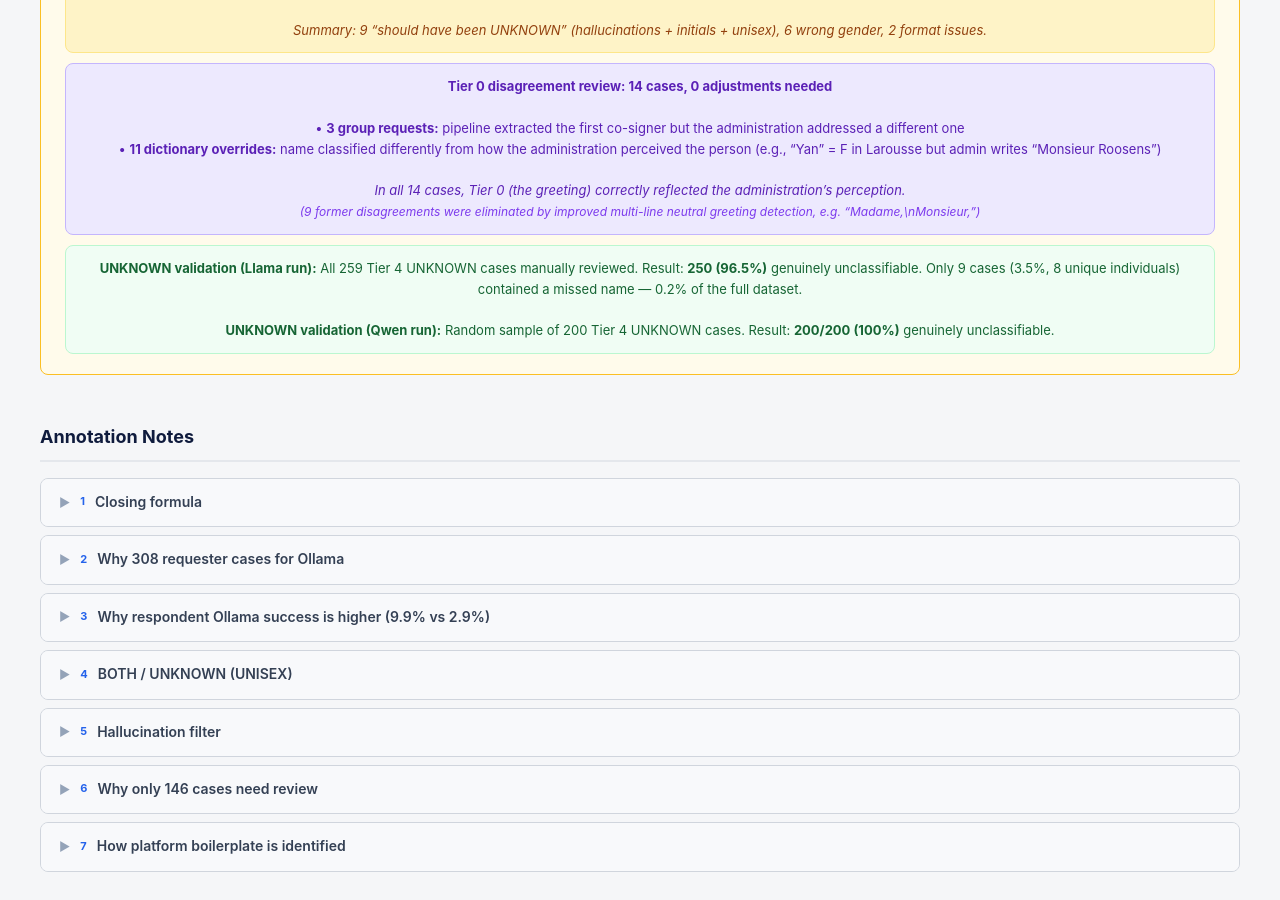
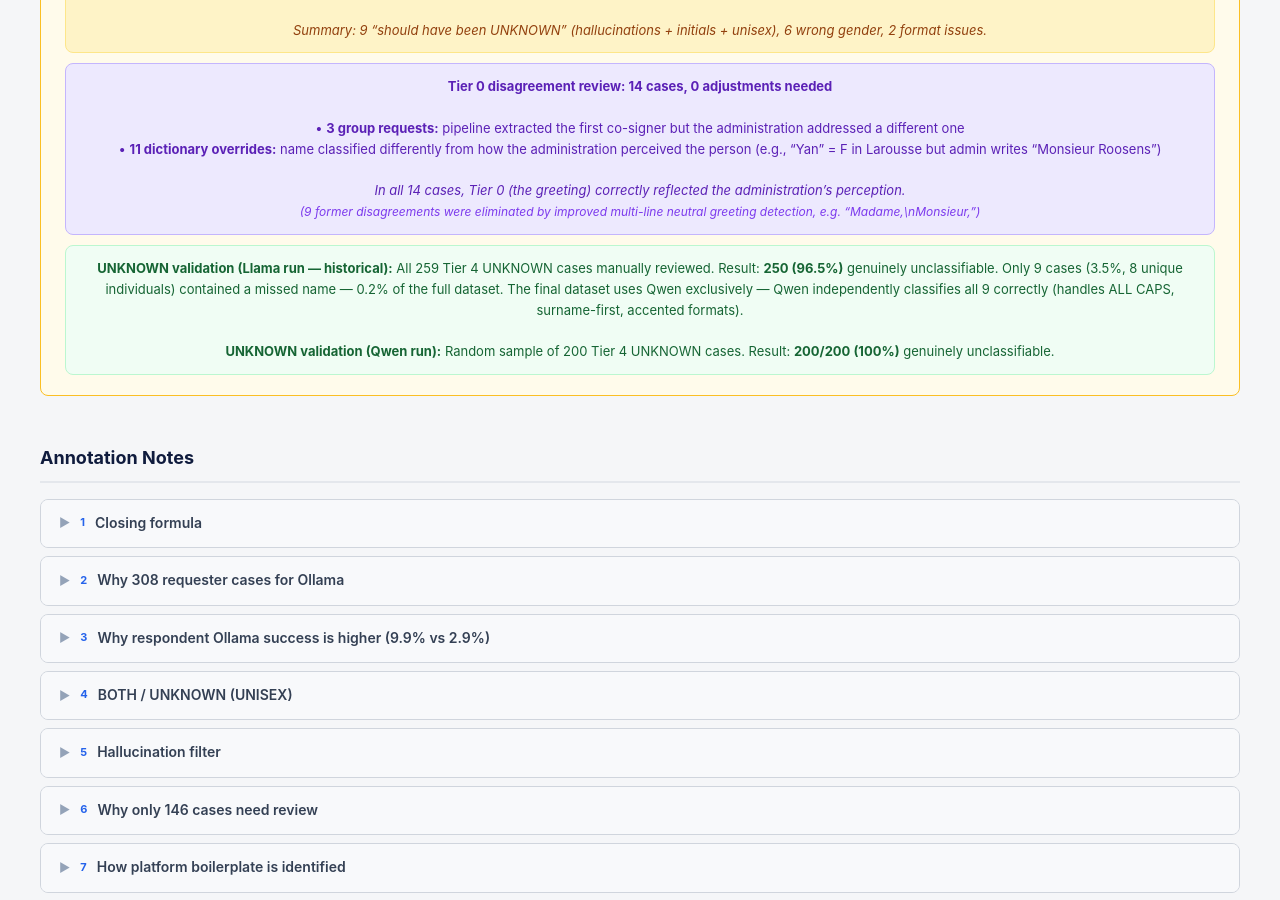
Before and after one commit to eqenrico-hub/eqenrico-hub.github.io, a Jekyll site: the page pipeline.html, which Jekyll copies as it is, in a window 1280 px wide and 900 px high, scrolled down 4907 px. Built offline with Jekyll 4.4.1, drawn with Linux system fonts in a browser that asks for light colours.

Commit message:
Clarify Llama UNKNOWN review is historical only
The 9 names Llama missed are all independently classified correctly
by Qwen — no manual corrections from the Llama review were carried
into the final dataset. Added notes on both websites.

Co-Authored-By: Claude Opus 4.6 (1M context) <noreply@anthropic.com>

```diff
--- a/pipeline-animated.html
+++ b/pipeline-animated.html
@@ -1022,7 +1022,7 @@ secretariat@rebecq.be
           <div class="stat-label">Of full dataset (9/4,265)</div>
         </div>
       </div>
-      <div style="font-size:12px;color:#475467;margin-top:6px;">9 missed due to non-standard formatting (surname-first, ALL CAPS, username formats). All 39 respondent UNKNOWNs confirmed correct (0% error).</div>
+      <div style="font-size:12px;color:#475467;margin-top:6px;">9 missed due to non-standard formatting (surname-first, ALL CAPS, username formats). All 39 respondent UNKNOWNs confirmed correct (0% error). Note: the final dataset uses Qwen exclusively &mdash; Qwen independently classifies all 9 correctly.</div>
     </div>
     <div style="margin-top:8px;padding:10px 14px;background:#ede9fe;border:1px solid #c4b5fd;border-radius:6px;font-size:13px;">
       <strong>Qwen run (1,412 UNKNOWN &mdash; 200 sampled):</strong>
--- a/pipeline.html
+++ b/pipeline.html
@@ -1036,7 +1036,7 @@
       </div>
 
       <div style="margin-top:10px;padding:12px 16px;background:#f0fdf4;border:1px solid #bbf7d0;border-radius:8px;font-size:13px;color:#166534;">
-        <strong>UNKNOWN validation (Llama run):</strong> All 259 Tier 4 UNKNOWN cases manually reviewed. Result: <strong>250 (96.5%)</strong> genuinely unclassifiable. Only 9 cases (3.5%, 8 unique individuals) contained a missed name &mdash; 0.2% of the full dataset.<br><br>
+        <strong>UNKNOWN validation (Llama run &mdash; historical):</strong> All 259 Tier 4 UNKNOWN cases manually reviewed. Result: <strong>250 (96.5%)</strong> genuinely unclassifiable. Only 9 cases (3.5%, 8 unique individuals) contained a missed name &mdash; 0.2% of the full dataset. The final dataset uses Qwen exclusively &mdash; Qwen independently classifies all 9 correctly (handles ALL CAPS, surname-first, accented formats).<br><br>
         <strong>UNKNOWN validation (Qwen run):</strong> Random sample of 200 Tier 4 UNKNOWN cases. Result: <strong>200/200 (100%)</strong> genuinely unclassifiable.
       </div>
     </div>
```
